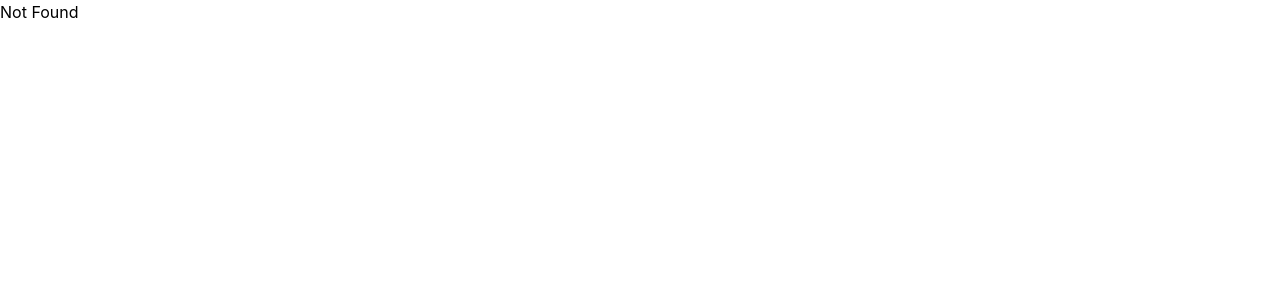
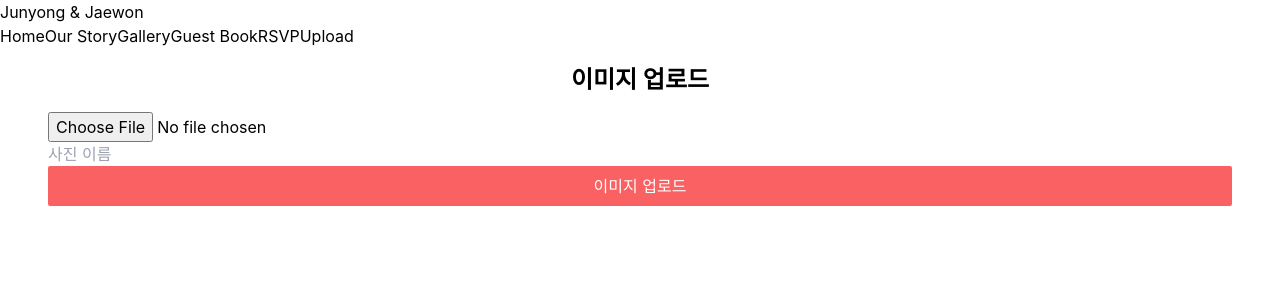
Before and after one commit to JoyJaewon/wedding-site, a React (Create React App) app: page /upload in a window 1280 px wide. Before the commit this address had no page. Shown: the top 300 px of the page. Built offline with nearby package versions, Linux system fonts and the light colour scheme; no server answers.

Commit message:
feat: Add Upload & Gallery pages

```diff
--- a/src/App.js
+++ b/src/App.js
@@ -6,6 +6,7 @@ import OurStory from "./pages/OurStory";
 import Gallery from "./pages/Gallery";
 import GuestBook from "./pages/GuestBook";
 import RSVP from "./pages/RSVP";
+import Upload from "./pages/Upload";
 
 const router = createBrowserRouter([
   {
@@ -33,6 +34,10 @@ const router = createBrowserRouter([
         path: "/rsvp",
         element: <RSVP />,
       },
+      {
+        path: "/upload",
+        element: <Upload />,
+      },
     ],
   },
 ]);
--- a/src/components/Navbar.jsx
+++ b/src/components/Navbar.jsx
@@ -11,6 +11,7 @@ export default function Navbar() {
         <Link to="/gallery">Gallery</Link>
         <Link to="/guest-book">Guest Book</Link>
         <Link to="/rsvp">RSVP</Link>
+        <Link to="/upload">Upload</Link>
       </nav>
     </header>
   );
--- /dev/null
+++ b/src/components/ui/Button.jsx
@@ -0,0 +1,12 @@
+import React from "react";
+
+export default function Button({ text, onClick }) {
+  return (
+    <button
+      className="bg-brand py-2 px-4 text-white rounded-sm hover:brightness-110"
+      onClick={onClick}
+    >
+      {text}
+    </button>
+  );
+}
--- a/src/pages/Gallery.jsx
+++ b/src/pages/Gallery.jsx
@@ -1,5 +1,26 @@
 import React from "react";
+import { useQuery } from "@tanstack/react-query";
+import { getImages } from "../api/firebase";
+import ImageCard from "./ImageCard";
 
 export default function Gallery() {
-  return <div>Gallery</div>;
+  const {
+    isLoading,
+    error,
+    data: images,
+  } = useQuery({
+    queryKey: ["gallery"],
+    queryFn: getImages,
+  });
+
+  return (
+    <>
+      {isLoading && <p>Loading...</p>}
+      {error && <p>{error}</p>}
+      <ul className="grid grid-cols-1 md:grid-cols-3 lg-grid-cols-4 gap-4 p-4">
+        {images &&
+          images.map((image) => <ImageCard key={image.id} image={image} />)}
+      </ul>
+    </>
+  );
 }
--- /dev/null
+++ b/src/pages/ImageCard.jsx
@@ -0,0 +1,14 @@
+import React from "react";
+
+export default function ImageCard({ image }) {
+  const { image: imageUrl, title } = image;
+  if (!imageUrl || !title) {
+    return <div>Image not available</div>;
+  }
+
+  return (
+    <li className="rounded-lg shadow-md overflow-hidden cursor-pointer transition-all hover:scale-105">
+      <img className="w-full" src={imageUrl} alt={title} />
+    </li>
+  );
+}
--- /dev/null
+++ b/src/pages/Upload.jsx
@@ -0,0 +1,71 @@
+import React, { useState } from "react";
+import Button from "../components/ui/Button";
+import { uploadImage } from "../api/uploader";
+import { addNewImage } from "../api/firebase";
+
+export default function Upload() {
+  const [title, setTitle] = useState("");
+  const [file, setFile] = useState();
+  const [isUploading, setIsUploading] = useState(false);
+  const [success, setSuccess] = useState();
+
+  const handleChange = (e) => {
+    const { name, files } = e.target;
+    if (name === "file") {
+      setFile(files && files[0]);
+    } else if (name === "title") {
+      setTitle(e.target.value);
+    }
+  };
+
+  const handleSubmit = (e) => {
+    e.preventDefault();
+    setIsUploading(true);
+    uploadImage(file)
+      .then((url) => {
+        console.log(url);
+        addNewImage(url, title).then(() => {
+          setSuccess("Image uploaded successfully");
+          setTimeout(() => {
+            setSuccess(null);
+          }, 4000);
+        });
+      })
+      .finally(() => setIsUploading(false));
+  };
+  return (
+    <section className="w-full text-center">
+      <h2 className="text-2xl font-bold my-4">이미지 업로드</h2>
+      {success && <p className="my-2">✅{success}</p>}
+      {file && (
+        <img
+          className="w-96 mx-auto mb-2"
+          src={URL.createObjectURL(file)}
+          alt="local file"
+        />
+      )}
+      <form className="flex flex-col px-12" onSubmit={handleSubmit}>
+        <input
+          type="file"
+          accept="image/*"
+          name="file"
+          required
+          onChange={handleChange}
+        />
+        <input
+          type="text"
+          name="title"
+          value={title}
+          placeholder="사진 이름"
+          required
+          onChange={handleChange}
+        />
+
+        <Button
+          text={isUploading ? "업로드중..." : "이미지 업로드"}
+          disabled={isUploading}
+        />
+      </form>
+    </section>
+  );
+}
```
